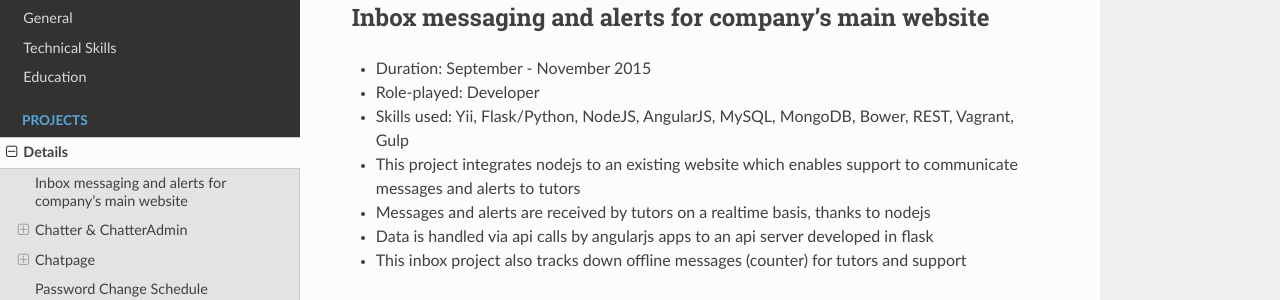
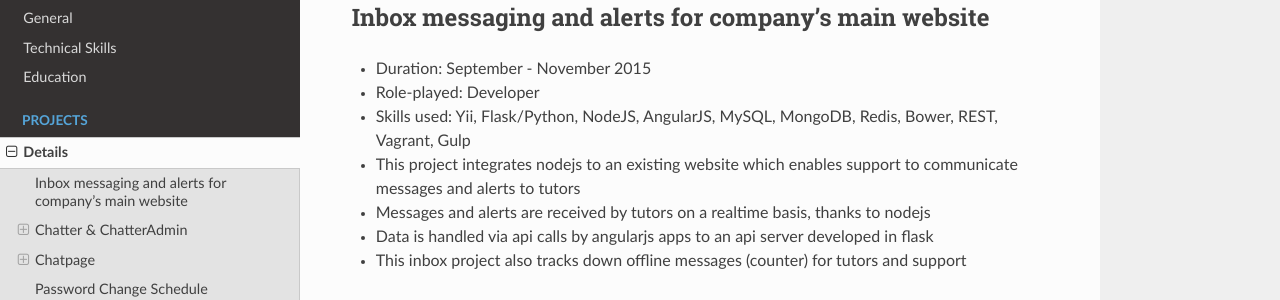
Before and after one commit to rfdeguzman21/rfdeguzman.github.io, a Sphinx documentation site: the page built from docs/projects.rst, in a window 1280 px wide and 900 px high. Shown: the part 159-459 px from the top of the window. Built offline with Sphinx 7.4.7 and the Read the Docs theme 2.0.0, drawn with Linux system fonts in a browser that asks for light colours.

Commit message:
Update projects.rst

```diff
--- a/docs/projects.rst
+++ b/docs/projects.rst
@@ -6,7 +6,7 @@
 
 - Duration: September - November 2015
 - Role-played: Developer
-- Skills used: Yii, Flask/Python, NodeJS, AngularJS, MySQL, MongoDB, Bower, REST, Vagrant, Gulp
+- Skills used: Yii, Flask/Python, NodeJS, AngularJS, MySQL, MongoDB, Redis, Bower, REST, Vagrant, Gulp
 - This project integrates nodejs to an existing website which enables support to communicate messages and alerts to tutors
 - Messages and alerts are received by tutors on a realtime basis, thanks to nodejs
 - Data is handled via api calls by angularjs apps to an api server developed in flask
```
